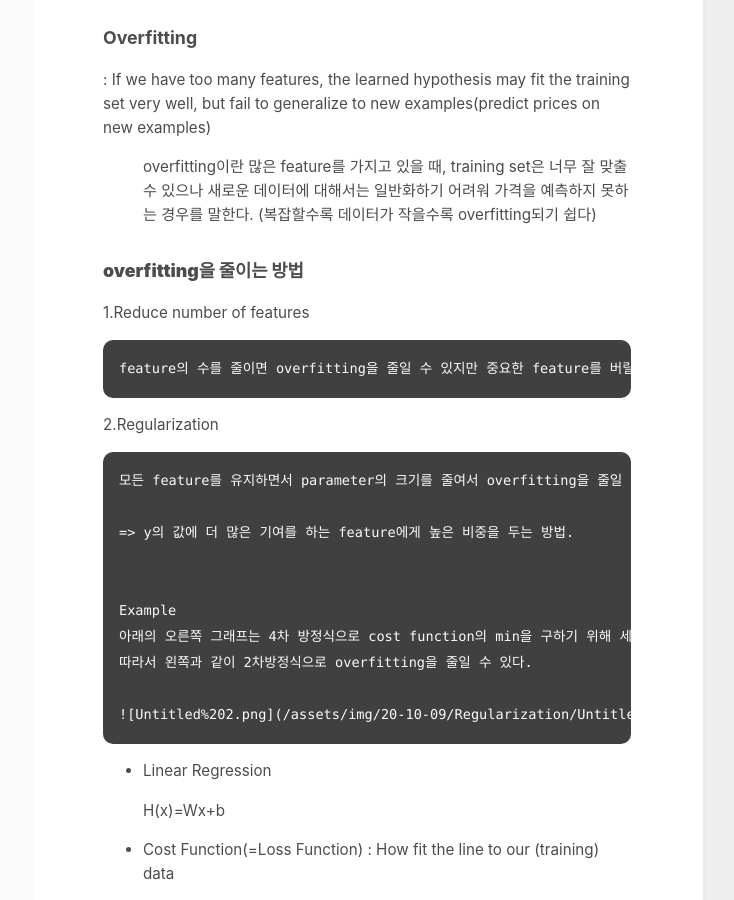
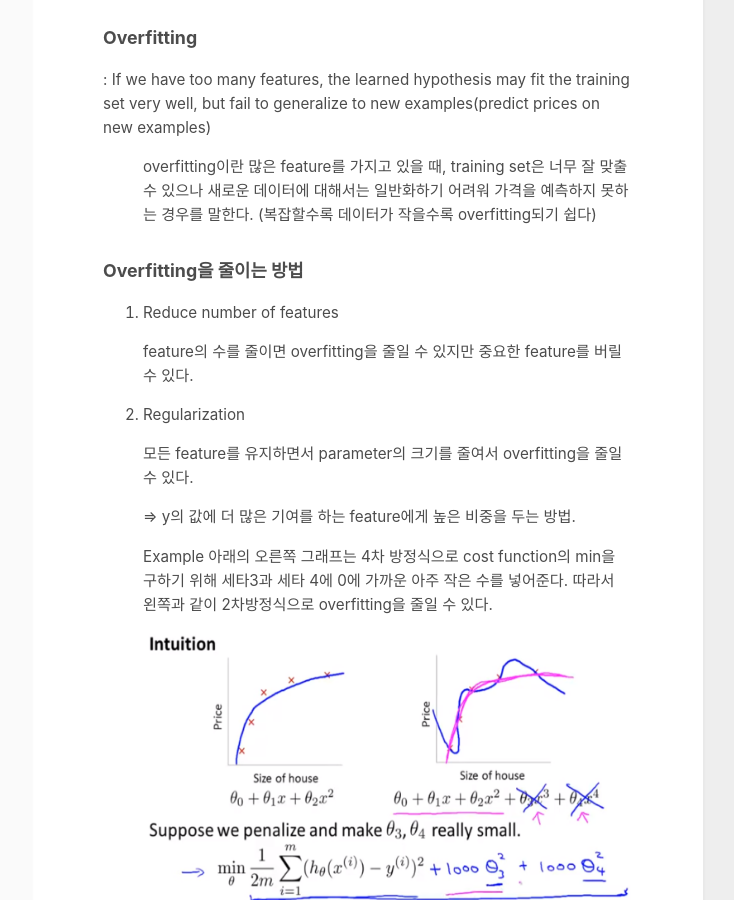
Before and after one commit to YeinHeo/yeinheo.github.io, a Jekyll site: the page built from _posts/2020-10-09-[ML]Overfitting.md, in a window 1280 px wide and 900 px high, scrolled down 1452 px. Shown: the whole window, without its empty margins (417-1151 px from the left). Built offline with Jekyll 4.4.1, drawn with Linux system fonts in a browser that asks for light colours.

```diff
--- a/_posts/2020-10-09-[ML]Overfitting.md
+++ b/_posts/2020-10-09-[ML]Overfitting.md
@@ -41,13 +41,13 @@ bias와 variance는 reducible error로 줄일 수 있는 에러이다.
 
 : overfitting이란 많은 feature를 가지고 있을 때, training set은 너무 잘 맞출 수 있으나 새로운 데이터에 대해서는 일반화하기 어려워 가격을 예측하지 못하는 경우를 말한다. (복잡할수록 데이터가 작을수록 overfitting되기 쉽다)
 
-### **overfitting을 줄이는 방법**
+### Overfitting을 줄이는 방법
 
-1.Reduce number of features
+1. Reduce number of features
 
     feature의 수를 줄이면 overfitting을 줄일 수 있지만 중요한 feature를 버릴 수 있다.
 
-2.Regularization
+2. Regularization
 
     모든 feature를 유지하면서 parameter의 크기를 줄여서 overfitting을 줄일 수 있다.
 
@@ -61,6 +61,7 @@ bias와 variance는 reducible error로 줄일 수 있는 에러이다.
     ![Untitled%202.png](/assets/img/20-10-09/Regularization/Untitled%202.png){: width="500" height="300"}
 
 
+
 - Linear Regression
 
     H(x)=Wx+b
```
